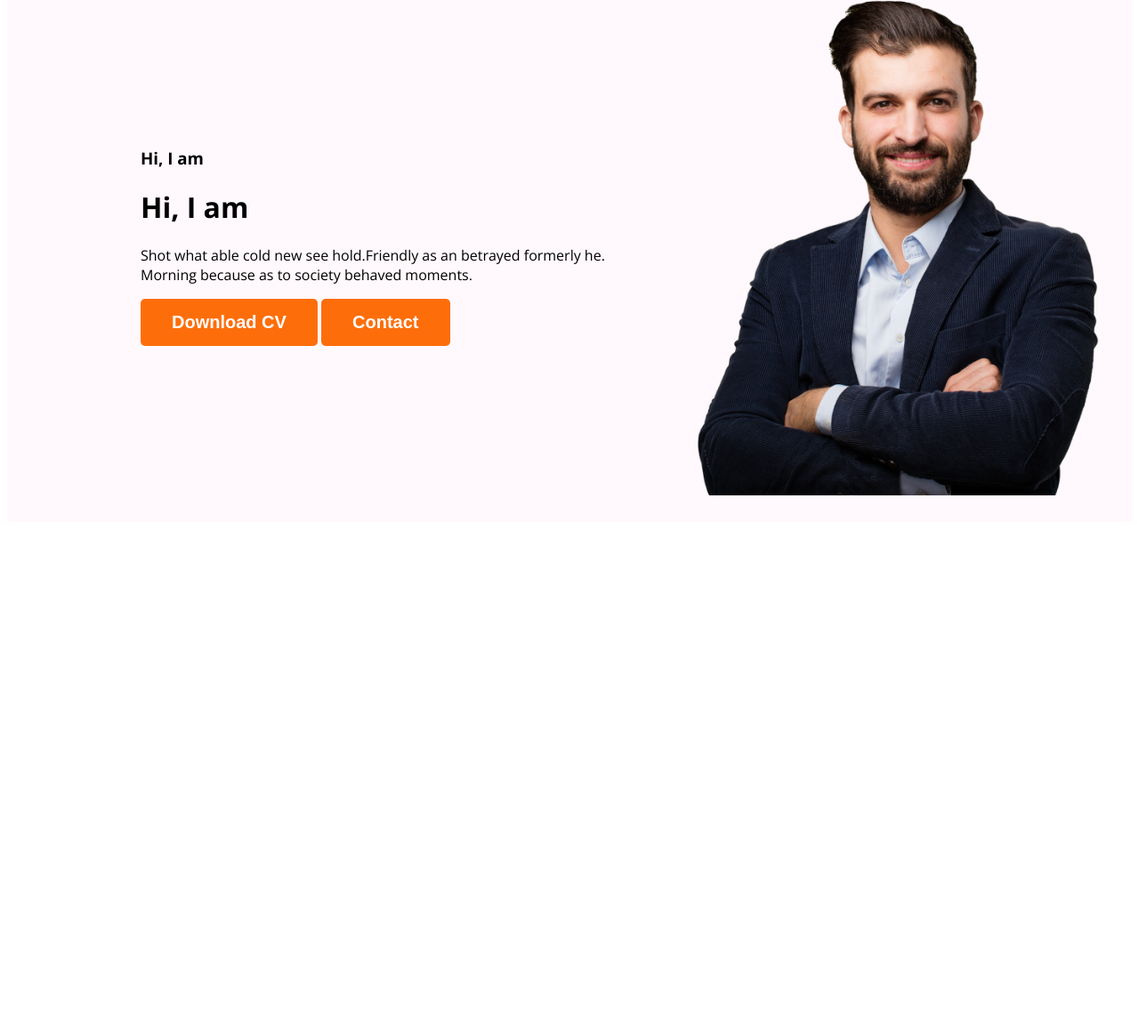
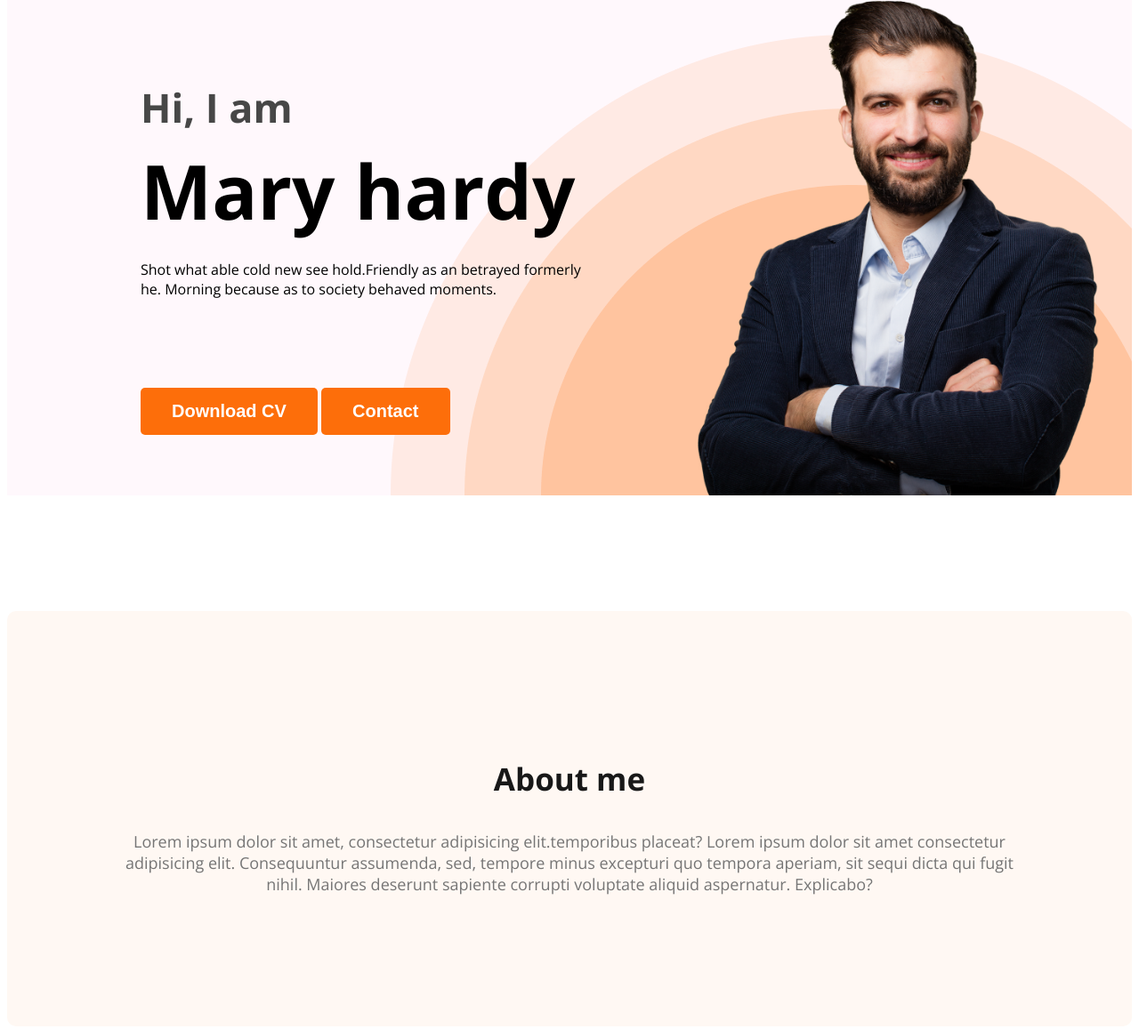
Before and after one commit to sourovroy999/webdeveloper-portfolio, a plain HTML site: page index.html in a window 1280 px wide. Shown: the part 211-1368 px from the top of the page at 89% size. Before the commit the page ends 806 px from the top, so only its background shows below. Drawn offline with nearby package versions, Linux system fonts and the light colour scheme.

Commit message:
about updated

```diff
--- a/index.html
+++ b/index.html
@@ -24,12 +24,12 @@
 
        </nav>
        <div class="banner">
-          <div>
+          <div class="banner-content">
             <h3 class="banner-greeting">Hi, I  am</h3>
 
-             <h1 class="banner-title"> Hi, I  am</h1>
+             <h1 class="banner-title"> Mary hardy</h1>
 
-             <p>
+             <p class="banner-description">
                 Shot what able cold new see hold.Friendly as an betrayed formerly he. Morning because as to society behaved moments.
 
              </p>
@@ -44,6 +44,13 @@
     </header>
 
     <main>
+        <section class="about">
+             <h3 class="section-title">About me</h3>
+             <p class="section-description">
+                  Lorem ipsum dolor sit amet, consectetur adipisicing elit.temporibus placeat? Lorem ipsum dolor sit amet consectetur adipisicing elit. Consequuntur assumenda, sed, tempore minus excepturi quo tempora aperiam, sit sequi dicta qui fugit nihil. Maiores deserunt sapiente corrupti voluptate aliquid aspernatur. Explicabo?
+            </p>
+
+        </section>
 
     </main>
 
--- a/styles/styles.css
+++ b/styles/styles.css
@@ -18,6 +18,19 @@ body {
     padding: 15px 35px;
 
 
+}
+
+.section-title {
+    color: #181818;
+    text-align: center;
+    font-size:35px;
+    font-weight: 700;
+}
+
+.section-description {
+    color: #757575;
+    text-align: center;
+    font-size:18px ;
 }
 
 nav {
@@ -53,15 +66,46 @@ nav a {
 
 .header{
     background-color: #fff8fc;
-
+    background-image: url(../images/header_bg.png);
+    background-repeat: no-repeat;
+    background-position: bottom right;
 }
 .banner {
-    padding: 30px 30px 30px 150px ;
+    padding: 30px 30px 0px 150px ;
     display: flex;
     align-items: center;
+    justify-content: space-between;
+}
+
+.banner-content {
+    max-width: 500px;
 }
 
 .banner .profile-picture {
        width: 500px;
        height: ;
 }
+.banner-greeting {
+    font-size: 45px;
+    color: #474747;
+    margin-bottom: 0;
+
+}
+
+.banner-title {
+    font-size: 85px;
+    font-weight: 700;
+    margin-top: 5px;
+    margin-bottom: 20px;
+}
+
+.about {
+    padding: 130px;
+    border-radius: 10px;
+    background: #fff8f3;
+    margin: 130px 0;
+}
+
+.banner-description {
+    margin-bottom: 100px;
+}
```
Also changed, not shown: styles/gt.html (added, +13 -0 lines).
